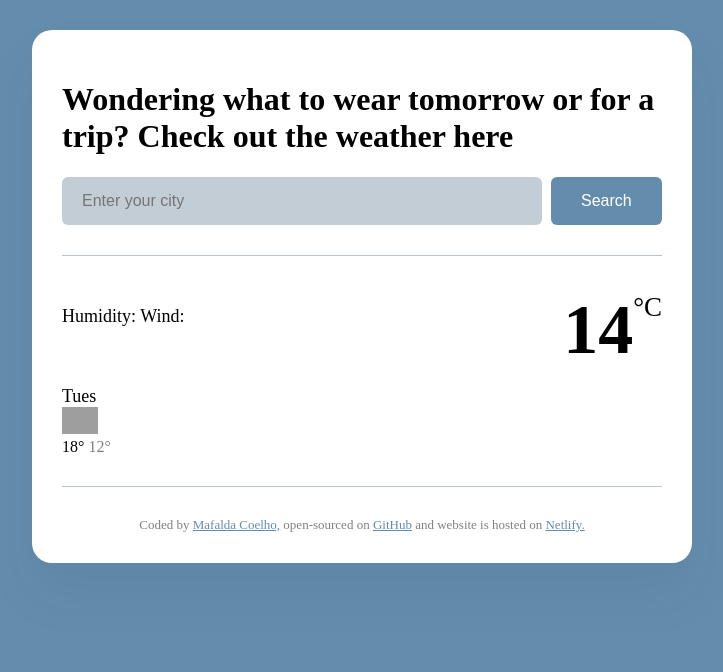
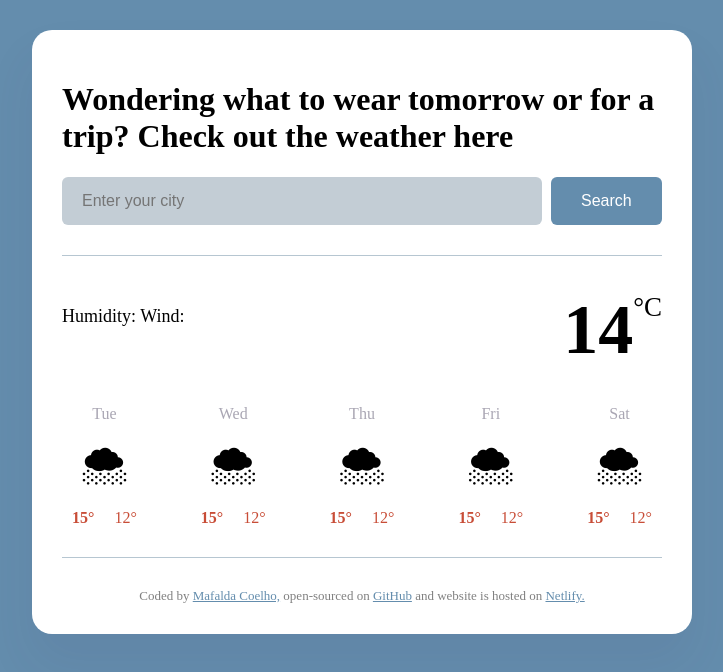
Before and after one commit to mafalda-coelho/forecast, a plain HTML site: page index.html in a window 1280 px wide. Shown: the whole page, without its empty margins (278-1001 px from the left). Drawn offline with nearby package versions, Linux system fonts and the light colour scheme; no server answers; grey boxes are pictures that could not be loaded.

Commit message:
inject html to javascipt

```diff
--- a/index.html
+++ b/index.html
@@ -44,22 +44,7 @@
             <div class="weather-app-unit">°C</div>
           </div>
         </div>
-        <div class="weather-forecast">
-          <div class="row">
-            <div class="col-2">
-              <div class="weather-forecast-date">Tues</div>
-              <img
-                src="http://shecodes-assets.s3.amazonaws.com/api/weather/icons/broken-clouds-day.png"
-                alt=""
-                width="36"
-              />
-              <div class="weather-forecast-temperature">
-                <span class="weather-forecast-max">18°</span>
-                <span class="weather-forecast-temperature-min">12°</span>
-              </div>
-            </div>
-          </div>
-        </div>
+        <div class="weather-forecast" id="forecast"></div>
       </main>
 
       <footer>
--- a/src/index.js
+++ b/src/index.js
@@ -53,7 +53,31 @@ function handleSearchSubmit(event) {
   searchCity(searchInput.value);
 }
 
+function displayForecast() {
+  let days = ["Tue", "Wed", "Thu", "Fri", "Sat"];
+  let forecastHtml = "";
+
+  days.forEach(function (day) {
+    forecastHtml =
+      forecastHtml +
+      `<div class="weather-forecast-day">
+            <div class="weather-forecast-date">${day}</div>
+            <div class="weather-forecast-icon">🌨</div>
+            <div class="weather-forecast-temperatures">
+              <div class="weather-forecast-temperature">
+                <strong>15°</strong>
+              </div>
+              <div class="weather-forecast-temperature">12°</div>
+            </div>
+          </div>`;
+  });
+  let forecastElement = document.querySelector("#forecast");
+
+  forecastElement.innerHTML = forecastHtml;
+}
+
 let searchFormElement = document.querySelector("#search-form");
 searchFormElement.addEventListener("submit", handleSearchSubmit);
 
 searchCity("London");
+displayForecast();
--- a/src/style.css
+++ b/src/style.css
@@ -77,17 +77,31 @@ main {
   font-size: 27px;
 }
 .weather-forecast {
-  margin-top: 12px;
+  display: flex;
+  justify-content: space-between;
+  margin-top: 30px;
+}
+
+.weather-forecast-date {
+  text-align: center;
+  color: rgba(39, 33, 66, 0.4);
+  font-size: 16px;
+  line-height: 20px;
+  margin-bottom: 10px;
+}
+
+.weather-forecast-icon {
+  font-size: 38px;
+  text-align: center;
 }
 .weather-forecast-temperatures {
   text-align: center;
+  color: #c84d37;
+  margin-top: 10px;
+  display: flex;
+  justify-content: center;
 }
-.weather-forecast-temperature-min {
-  opacity: 0.5;
+
+.weather-forecast-temperature {
+  padding: 0 10px;
 }
-.weather-forecast-date {
-  font-size: 18px;
-}
-.weather-forecast-temperatures {
-  font-size: 16px;
-}
```
